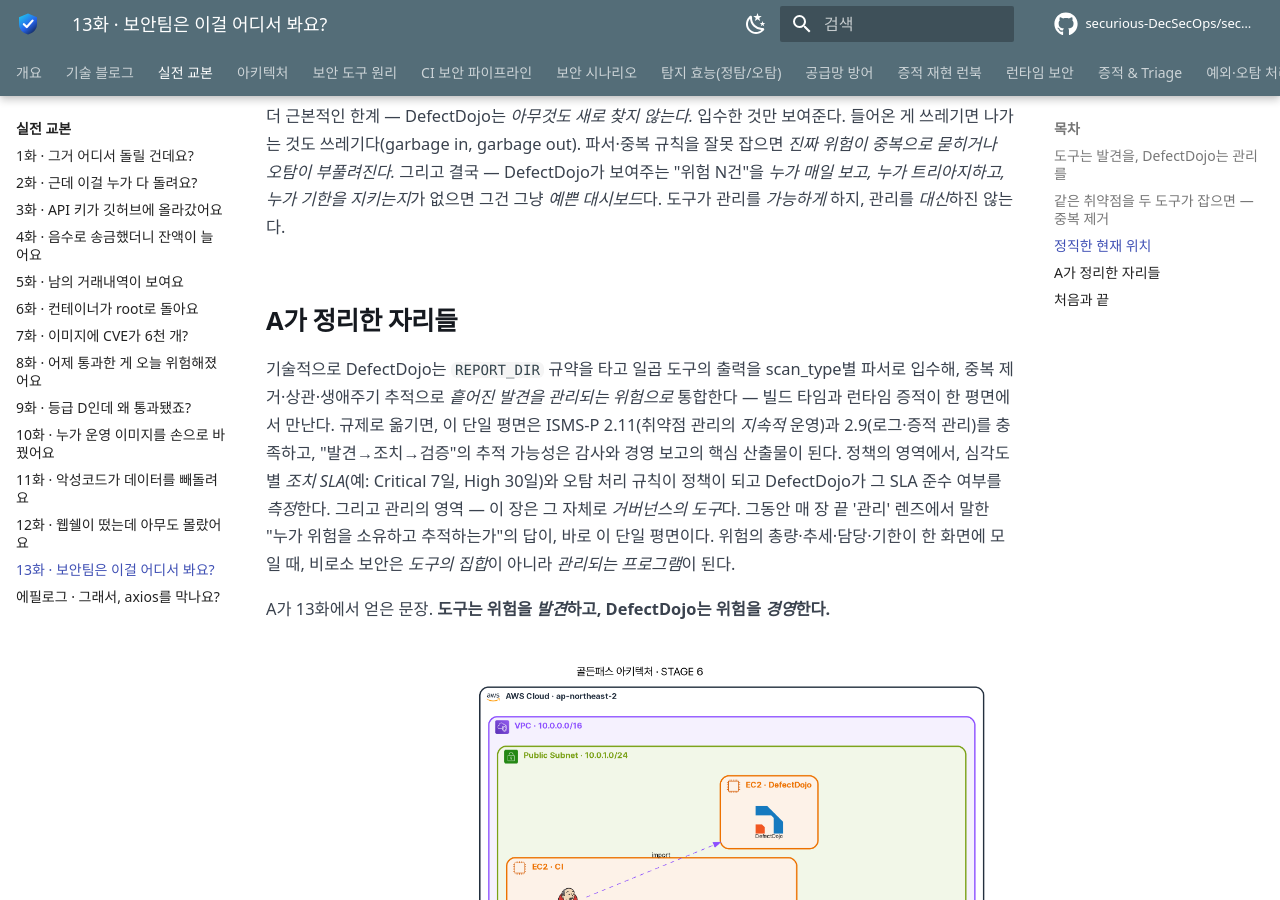
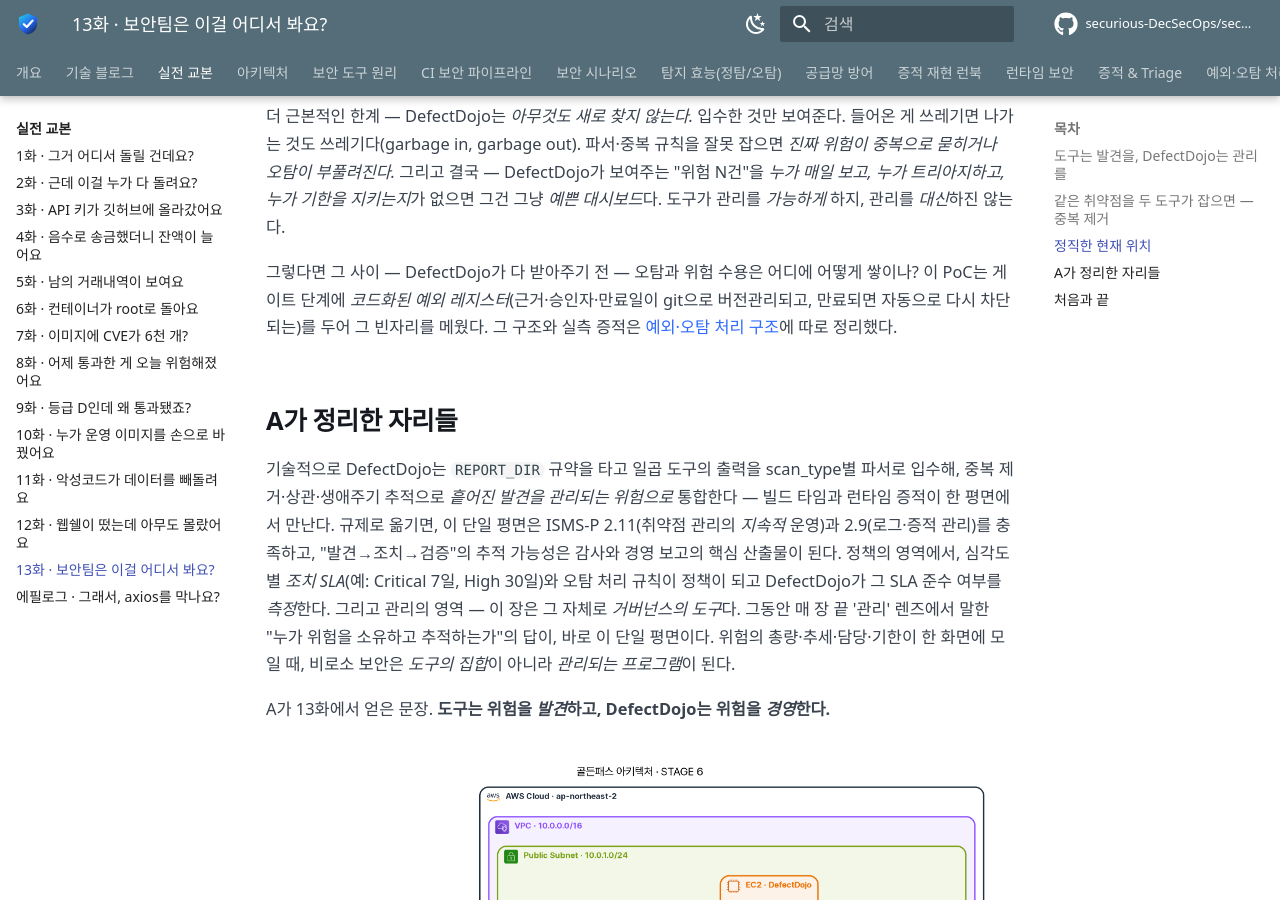
Before and after one commit to securious-DecSecOps/secubank-docs, an MkDocs documentation site: the page built from docs/textbook/13-defectdojo.md, in a window 1280 px wide and 900 px high, scrolled down 1781 px. Built offline with MkDocs 1.6.1 and Material for MkDocs 9.7.7, drawn with Linux system fonts in a browser that asks for light colours; some web fonts are replaced; comment, search, counter and statistics services are not loaded.

Commit message:
교본 13화: DefectDojo 통합 전 빈자리를 메우는 예외 레지스터로 자연 연결([예외·오탐 처리 구조] 링크)

```diff
--- a/docs/textbook/13-defectdojo.md
+++ b/docs/textbook/13-defectdojo.md
@@ -45,6 +45,8 @@
 
 더 근본적인 한계 — DefectDojo는 *아무것도 새로 찾지 않는다.* 입수한 것만 보여준다. 들어온 게 쓰레기면 나가는 것도 쓰레기다(garbage in, garbage out). 파서·중복 규칙을 잘못 잡으면 *진짜 위험이 중복으로 묻히거나 오탐이 부풀려진다.* 그리고 결국 — DefectDojo가 보여주는 "위험 N건"을 *누가 매일 보고, 누가 트리아지하고, 누가 기한을 지키는지*가 없으면 그건 그냥 *예쁜 대시보드*다. 도구가 관리를 *가능하게* 하지, 관리를 *대신*하진 않는다.
 
+그렇다면 그 사이 — DefectDojo가 다 받아주기 전 — 오탐과 위험 수용은 어디에 어떻게 쌓이나? 이 PoC는 게이트 단계에 *코드화된 예외 레지스터*(근거·승인자·만료일이 git으로 버전관리되고, 만료되면 자동으로 다시 차단되는)를 두어 그 빈자리를 메웠다. 그 구조와 실측 증적은 [예외·오탐 처리 구조](../exception-handling.md)에 따로 정리했다.
+
 ## A가 정리한 자리들
 
 기술적으로 DefectDojo는 `REPORT_DIR` 규약을 타고 일곱 도구의 출력을 scan_type별 파서로 입수해, 중복 제거·상관·생애주기 추적으로 *흩어진 발견을 관리되는 위험으로* 통합한다 — 빌드 타임과 런타임 증적이 한 평면에서 만난다. 규제로 옮기면, 이 단일 평면은 ISMS-P 2.11(취약점 관리의 *지속적* 운영)과 2.9(로그·증적 관리)를 충족하고, "발견→조치→검증"의 추적 가능성은 감사와 경영 보고의 핵심 산출물이 된다. 정책의 영역에서, 심각도별 *조치 SLA*(예: Critical 7일, High 30일)와 오탐 처리 규칙이 정책이 되고 DefectDojo가 그 SLA 준수 여부를 *측정*한다. 그리고 관리의 영역 — 이 장은 그 자체로 *거버넌스의 도구*다. 그동안 매 장 끝 '관리' 렌즈에서 말한 "누가 위험을 소유하고 추적하는가"의 답이, 바로 이 단일 평면이다. 위험의 총량·추세·담당·기한이 한 화면에 모일 때, 비로소 보안은 *도구의 집합*이 아니라 *관리되는 프로그램*이 된다.
```
